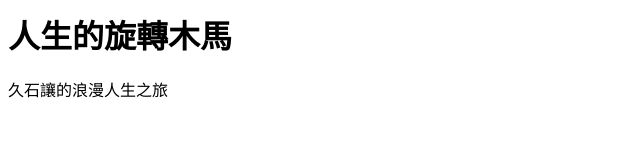
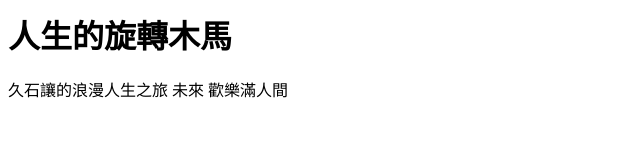
Before and after one commit to cicime/mycate, a plain HTML site: page index.html in a window 1280 px wide. Shown: the whole page, without its empty margins (0-640 px from the left). Drawn offline with Linux system fonts and the light colour scheme.

Commit message:
add index

```diff
--- a/index.html
+++ b/index.html
@@ -21,7 +21,8 @@
 	<p>
 
 		久石讓的浪漫人生之旅
-
+		未來
+		歡樂滿人間
 	</p>
 
 	<script>
```
